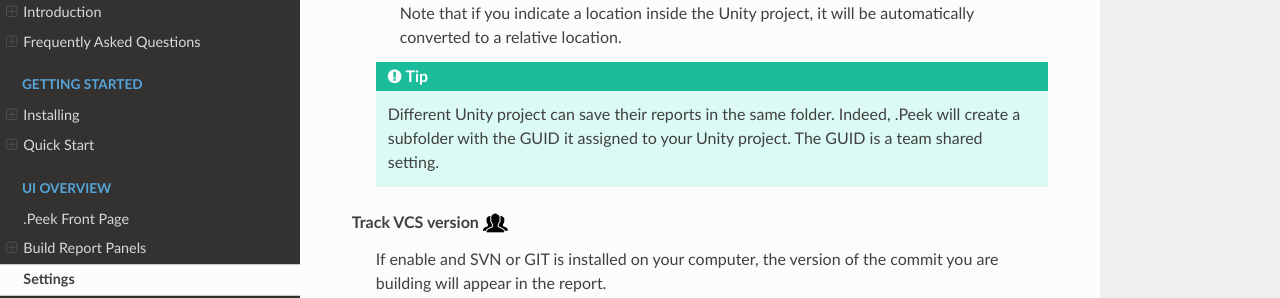
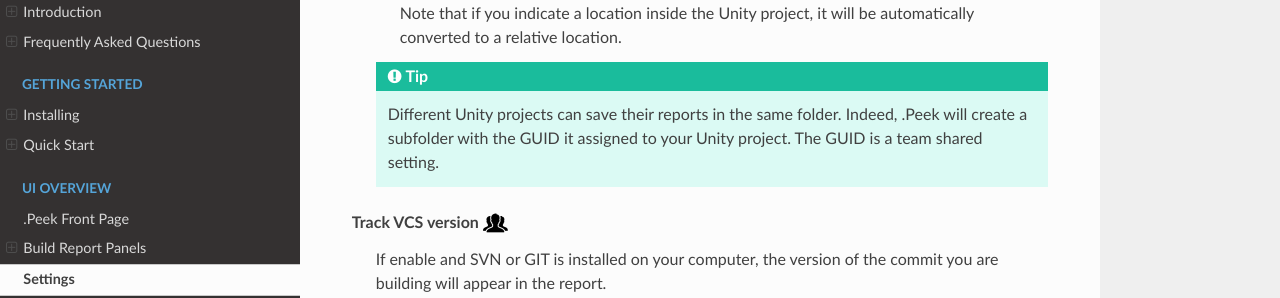
Before and after one commit to WellFiredDevelopment/dotPeekDocumentation, a Sphinx documentation site: the page built from sphinx/source/ui-overview/settings-page.rst, in a window 1280 px wide and 900 px high, scrolled down 1006 px. Shown: the part 153-451 px from the top of the window. Built offline with Sphinx 7.4.7 and the Read the Docs theme 2.0.0, drawn with Linux system fonts in a browser that asks for light colours.

Commit message:
Fix typings

```diff
--- a/sphinx/source/advanced/programmatic-control.rst
+++ b/sphinx/source/advanced/programmatic-control.rst
@@ -78,7 +78,7 @@ behaviour by :
         DotPeek.Storage.TeamOptions.PrebuildCallbackOrder = int.MinValue + 1;
         DotPeek.Storage.TeamOptions.PostbuildCallbackOrder = int.MaxValue - 1;
 
-4. Saving your changes to ensure .Peek can access updated settings :
+3. Saving your changes to ensure .Peek can access updated settings :
 
 .. code-block:: c#
 
--- a/sphinx/source/ui-overview/settings-page.rst
+++ b/sphinx/source/ui-overview/settings-page.rst
@@ -29,7 +29,7 @@ Build reports location
    * Absolute path are personal, then it will not affect other team members reports location.
      Note that if you indicate a location inside the Unity project, it will be automatically converted to a relative location.
 
-   .. tip:: Different Unity project can save their reports in the same folder. Indeed, .Peek will create a subfolder with
+   .. tip:: Different Unity projects can save their reports in the same folder. Indeed, .Peek will create a subfolder with
             the GUID it assigned to your Unity project. The GUID is a team shared setting.
 
 Track VCS version |team|
```
